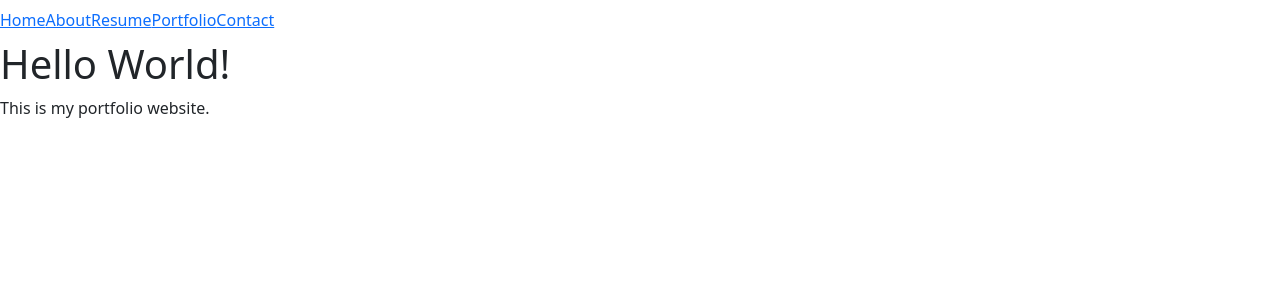
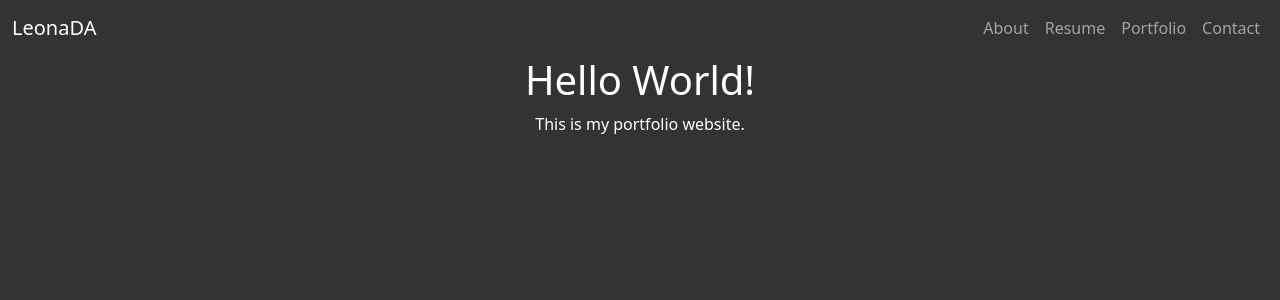
Before and after one commit to leo1025/PortfolioWebsite, a Next.js app: page / in a window 1280 px wide. Shown: the top 300 px of the page. Built offline with nearby package versions, Linux system fonts and the light colour scheme.

Commit message:
Added home loaded splash screen and responsive navbar

```diff
--- a/pages/_app.js
+++ b/pages/_app.js
@@ -1,6 +1,11 @@
+import 'bootstrap/dist/css/bootstrap.css'
 import '../public/styles.css'
-import 'bootstrap/dist/css/bootstrap.css'
+import { useEffect } from "react";
 
 export default function MyApp({ Component, pageProps }) {
+    useEffect(() => {
+        require("bootstrap/dist/js/bootstrap.bundle.min.js");
+    }, []);
+
     return <Component {...pageProps} />
 }
--- a/pages/components/Navbar.jsx
+++ b/pages/components/Navbar.jsx
@@ -3,12 +3,30 @@ import Link from 'next/link';
 function Navbar() {
     return (
     <div>
-        <nav className='navbar navbar-expand-lg navbar-light'>
-            <Link href='/'>Home</Link>
-            <Link href='/about'>About</Link>
-            <Link href='/resume'>Resume</Link>
-            <Link href='/portfolio'>Portfolio</Link>
-            <Link href='/contact'>Contact</Link>
+        <nav className='navbar navbar-expand-sm navbar-dark'>
+            <div className='container-fluid'>
+                <Link href='/' className='navbar-brand mb-0 h1'>LeonaDA</Link>
+                <button class="navbar-toggler" type="button" data-bs-toggle="collapse" data-bs-target="#collapsibleNavbar">
+                    <span class="navbar-toggler-icon"></span>
+                </button>
+
+                <div class="collapse navbar-collapse" id="collapsibleNavbar">
+                    <ul className='navbar-nav ms-auto'>
+                        <li className='navbar-item'>
+                            <Link className='nav-link' href='/about'>About</Link>
+                        </li>
+                        <li className='navbar-item'>
+                            <Link className='nav-link' href='/resume'>Resume</Link>
+                        </li>
+                        <li className='navbar-item'>
+                            <Link className='nav-link' href='/portfolio'>Portfolio</Link>
+                        </li>
+                        <li className='navbar-item'>
+                            <Link className='nav-link' href='/contact'>Contact</Link>
+                        </li>
+                    </ul>
+                </div>
+            </div>
         </nav>
     </div>
     )
--- a/pages/index.js
+++ b/pages/index.js
@@ -4,7 +4,7 @@ import Splash from './components/Splash'
 
 function Home() {
     return (
-        <div>
+        <div className='text-center'>
             <Splash />
             <Head>
                 <title>Leona DA</title>
--- a/public/styles.css
+++ b/public/styles.css
@@ -1,10 +1,16 @@
+body {
+    color: white;
+    background-color: #333;
+}
+
 .splash-container {
-    background-color: white;
+    background-color: #111;
     width: 100%;
     height: 100%;
     position: absolute;
     z-index: 1000;
     opacity: 1;
+    transition: all 250ms linear;
 }
 
 .splash-container-hidden {
@@ -12,7 +18,7 @@
     width: 100%;
     height: 100%;
     position: absolute;
-    z-index: 1000;
+    z-index: 0;
     opacity: 0;
     transition: all 250ms linear 3s;
 }
```
